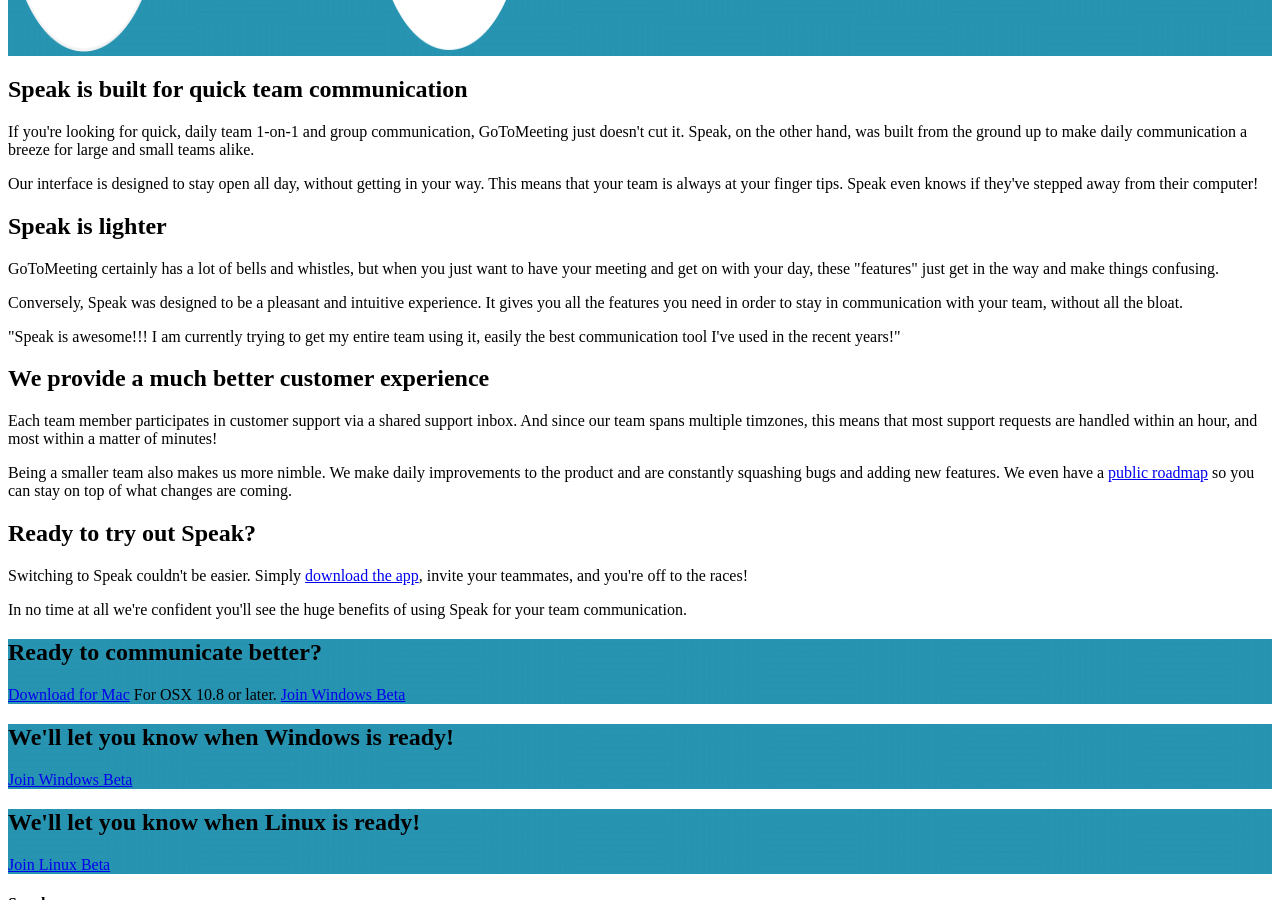
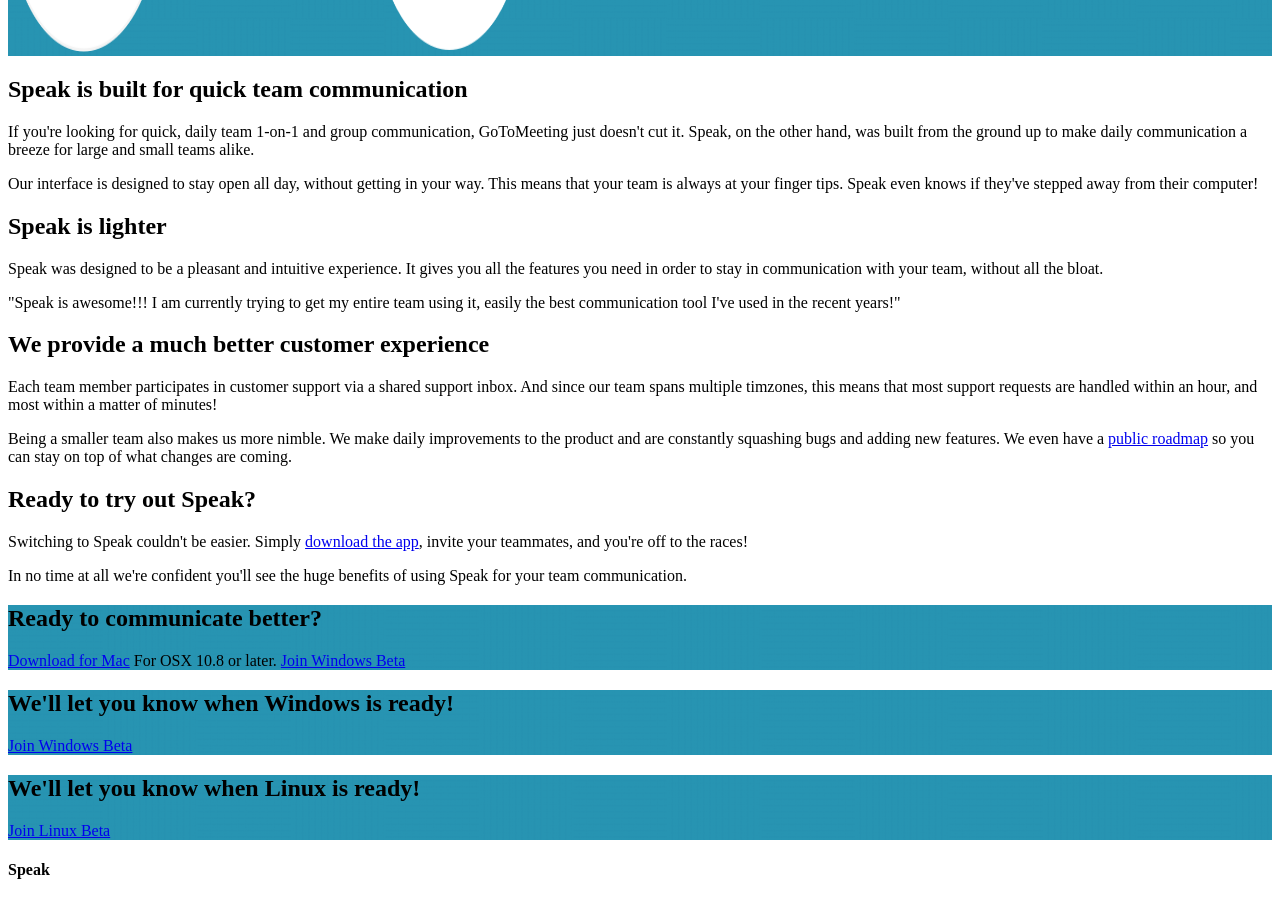
Before and after one commit to speak/website, a Jekyll site: the page built from comparison/speak-vs-gotomeeting/index.html, in a window 1280 px wide and 900 px high, scrolled down 559 px. Built offline with Jekyll 4.4.1, drawn with Linux system fonts in a browser that asks for light colours; nearby versions of some CDN libraries; a script that is not in the unit is left out.

Commit message:
removed paragraph

```diff
--- a/comparison/speak-vs-gotomeeting/index.html
+++ b/comparison/speak-vs-gotomeeting/index.html
@@ -21,11 +21,7 @@
 
     <h2>Speak is lighter</h2>
     <p>
-      GoToMeeting certainly has a lot of bells and whistles, but when you just want to have your meeting and get on with your day, these "features" just get in the way and make things confusing.
-    </p>
-
-    <p>
-      Conversely, Speak was designed to be a pleasant and intuitive experience. It gives you all the features you need in order to stay in communication with your team, without all the bloat.
+      Speak was designed to be a pleasant and intuitive experience. It gives you all the features you need in order to stay in communication with your team, without all the bloat.
     </p>
   </div>
 </div>
```
